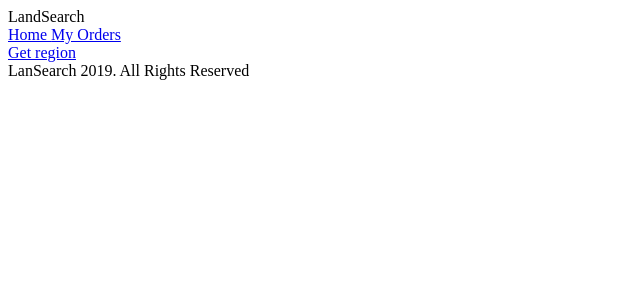
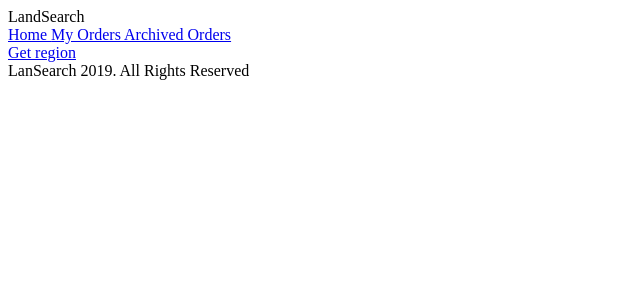
Before and after one commit to AntLouiz/LandSearch, a Django app: template frontend/templates/base.html in a window 1280 px wide. Shown: the top 300 px of the page, without its empty margins (0-640 px from the left). Run offline with Django 3.2, Linux system fonts and the light colour scheme; the template is opened without the code that fills it, so the values that code supplies are empty; style sheets or scripts are compiled from the project's sources; some libraries are stand-ins or nearby versions.

Commit message:
archived orders link added

```diff
--- a/frontend/templates/menu.html
+++ b/frontend/templates/menu.html
@@ -8,6 +8,10 @@
   <a class="item" href="{% url 'core:orders' %}">
     My Orders
   </a>
+  <a class="item" href="#">
+    <i class="trash alternate outline icon"></i>
+    Archived Orders
+  </a>
   <div class="item">
     <a class="ui primary button" href="{% url 'core:new_order' %}">Get region</a>
   </div>
```
